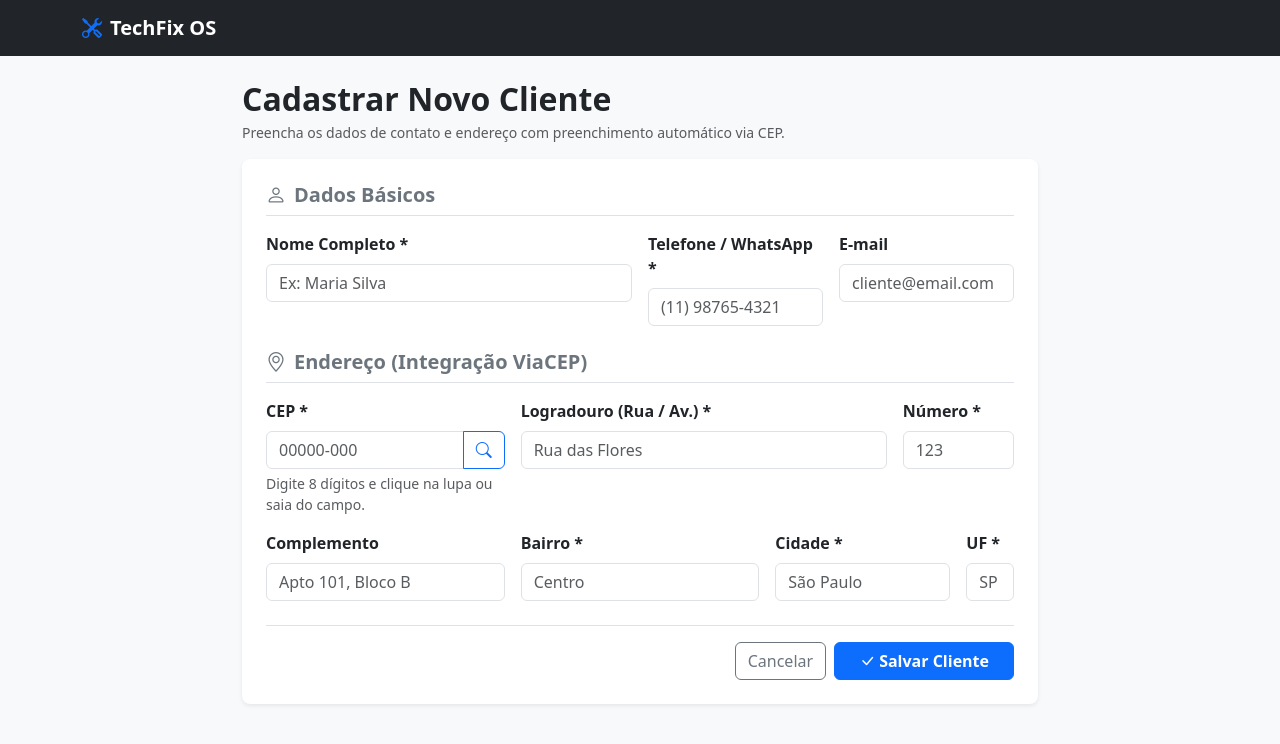
After one commit to CodenameNep/Projeto-final-Springboot-Web, a Spring Boot app: page /clientes/novo in a window 1280 px wide. The commit adds this page. Shown: the top 744 px of the page. Run offline with Spring Boot 4, Linux system fonts and the light colour scheme; a user stored in the database is signed in; some of the project's set-up classes (security, data sources, template engines, error pages and the like) are left out, and stand-ins take their place.

Commit message:
feat: interface de cadastro de clientes com busca dinamica de cep

```diff
--- /dev/null
+++ b/src/main/java/com/assistencia/controller/ClienteController.java
@@ -0,0 +1,128 @@
+package com.assistencia.controller;
+
+import com.assistencia.dto.ClienteDTO;
+import com.assistencia.model.Cliente;
+import com.assistencia.model.Endereco;
+import com.assistencia.service.ClienteService;
+import com.assistencia.service.ViaCepService;
+import jakarta.validation.Valid;
+import java.util.Map;
+import org.springframework.http.ResponseEntity;
+import org.springframework.stereotype.Controller;
+import org.springframework.ui.Model;
+import org.springframework.validation.BindingResult;
+import org.springframework.web.bind.annotation.GetMapping;
+import org.springframework.web.bind.annotation.ModelAttribute;
+import org.springframework.web.bind.annotation.PathVariable;
+import org.springframework.web.bind.annotation.PostMapping;
+import org.springframework.web.bind.annotation.RequestMapping;
+import org.springframework.web.bind.annotation.ResponseBody;
+import org.springframework.web.servlet.mvc.support.RedirectAttributes;
+
+@Controller
+@RequestMapping("/clientes")
+public class ClienteController {
+
+    private final ClienteService clienteService;
+    private final ViaCepService viaCepService;
+
+    public ClienteController(ClienteService clienteService, ViaCepService viaCepService) {
+        this.clienteService = clienteService;
+        this.viaCepService = viaCepService;
+    }
+
+    @GetMapping
+    public String listar(Model model) {
+        model.addAttribute("clientes", clienteService.listarTodos());
+        return "clientes/lista";
+    }
+
+    @GetMapping("/novo")
+    public String novo(Model model) {
+        model.addAttribute("cliente", new ClienteDTO());
+        return "clientes/formulario";
+    }
+
+    @GetMapping("/editar/{id}")
+    public String editar(@PathVariable Long id, Model model) {
+        Cliente cliente = clienteService.buscarPorId(id);
+        ClienteDTO dto = new ClienteDTO();
+        dto.setId(cliente.getId());
+        dto.setNome(cliente.getNome());
+        dto.setTelefone(cliente.getTelefone());
+        dto.setEmail(cliente.getEmail());
+
+        if (cliente.getEndereco() != null) {
+            Endereco end = cliente.getEndereco();
+            dto.setCep(end.getCep());
+            dto.setLogradouro(end.getLogradouro());
+            dto.setNumero(end.getNumero());
+            dto.setComplemento(end.getComplemento());
+            dto.setBairro(end.getBairro());
+            dto.setCidade(end.getCidade());
+            dto.setUf(end.getUf());
+        }
+
+        model.addAttribute("cliente", dto);
+        return "clientes/formulario";
+    }
+
+    @PostMapping
+    public String salvar(@Valid @ModelAttribute("cliente") ClienteDTO dto,
+                         BindingResult erros,
+                         RedirectAttributes flash) {
+        if (erros.hasErrors()) {
+            return "clientes/formulario";
+        }
+
+        Cliente cliente = new Cliente();
+        cliente.setId(dto.getId());
+        cliente.setNome(dto.getNome().trim());
+        cliente.setTelefone(dto.getTelefone().trim());
+        cliente.setEmail(dto.getEmail() != null ? dto.getEmail().trim() : null);
+
+        Endereco endereco = new Endereco();
+        endereco.setCep(dto.getCep().trim());
+        endereco.setLogradouro(dto.getLogradouro().trim());
+        endereco.setNumero(dto.getNumero().trim());
+        endereco.setComplemento(dto.getComplemento() != null ? dto.getComplemento().trim() : null);
+        endereco.setBairro(dto.getBairro().trim());
+        endereco.setCidade(dto.getCidade().trim());
+        endereco.setUf(dto.getUf().trim().toUpperCase());
+
+        cliente.setEndereco(endereco);
+
+        if (dto.getId() == null) {
+            clienteService.salvar(cliente);
+            flash.addFlashAttribute("sucesso", "Cliente cadastrado com sucesso!");
+        } else {
+            clienteService.atualizar(dto.getId(), cliente);
+            flash.addFlashAttribute("sucesso", "Cliente atualizado com sucesso!");
+        }
+
+        return "redirect:/clientes";
+    }
+
+    @PostMapping("/excluir/{id}")
+    public String excluir(@PathVariable Long id, RedirectAttributes flash) {
+        try {
+            clienteService.excluir(id);
+            flash.addFlashAttribute("sucesso", "Cliente excluído com sucesso!");
+        } catch (IllegalStateException e) {
+            flash.addFlashAttribute("erro", e.getMessage());
+        }
+        return "redirect:/clientes";
+    }
+
+    // Endpoint REST para busca dinâmica de CEP via AJAX no frontend
+    @GetMapping("/cep/{cep}")
+    @ResponseBody
+    public ResponseEntity<?> buscarEnderecoPorCep(@PathVariable String cep) {
+        try {
+            Endereco endereco = viaCepService.buscarEnderecoPorCep(cep);
+            return ResponseEntity.ok(endereco);
+        } catch (IllegalArgumentException | IllegalStateException e) {
+            return ResponseEntity.badRequest().body(Map.of("erro", e.getMessage()));
+        }
+    }
+}
--- /dev/null
+++ b/src/main/resources/templates/clientes/formulario.html
@@ -0,0 +1,173 @@
+<!DOCTYPE html>
+<html lang="pt-br" xmlns:th="http://www.thymeleaf.org">
+<head>
+    <meta charset="UTF-8">
+    <meta name="viewport" content="width=device-width, initial-scale=1.0">
+    <title th:text="${cliente.id == null ? 'Novo Cliente - TechFix OS' : 'Editar Cliente - TechFix OS'}">Cliente - TechFix OS</title>
+    <link href="https://cdn.jsdelivr.net/npm/bootstrap@5.3.3/dist/css/bootstrap.min.css" rel="stylesheet">
+    <link rel="stylesheet" href="https://cdn.jsdelivr.net/npm/bootstrap-icons@1.11.3/font/bootstrap-icons.min.css">
+</head>
+<body class="bg-light">
+<nav class="navbar navbar-dark bg-dark">
+    <div class="container">
+        <a class="navbar-brand fw-bold" th:href="@{/}">
+            <i class="bi bi-tools text-primary me-2"></i>TechFix OS
+        </a>
+    </div>
+</nav>
+
+<main class="container py-4" style="max-width: 820px;">
+    <div class="mb-3">
+        <h2 class="fw-bold mb-1" th:text="${cliente.id == null ? 'Cadastrar Novo Cliente' : 'Editar Dados do Cliente'}">Cliente</h2>
+        <p class="text-muted small">Preencha os dados de contato e endereço com preenchimento automático via CEP.</p>
+    </div>
+
+    <div class="card border-0 shadow-sm rounded-3">
+        <div class="card-body p-4">
+            <form th:action="@{/clientes}" th:object="${cliente}" method="post" id="formCliente">
+                <input type="hidden" th:field="*{id}">
+
+                <!-- Dados Pessoais -->
+                <h5 class="fw-bold border-bottom pb-2 mb-3 text-secondary">
+                    <i class="bi bi-person me-2"></i>Dados Básicos
+                </h5>
+                <div class="row g-3 mb-4">
+                    <div class="col-md-6">
+                        <label for="nome" class="form-label fw-semibold">Nome Completo *</label>
+                        <input id="nome" type="text" class="form-control" th:field="*{nome}" placeholder="Ex: Maria Silva" required>
+                        <div class="text-danger small" th:if="${#fields.hasErrors('nome')}" th:errors="*{nome}"></div>
+                    </div>
+                    <div class="col-md-3">
+                        <label for="telefone" class="form-label fw-semibold">Telefone / WhatsApp *</label>
+                        <input id="telefone" type="text" class="form-control" th:field="*{telefone}" placeholder="(11) 98765-4321" required>
+                        <div class="text-danger small" th:if="${#fields.hasErrors('telefone')}" th:errors="*{telefone}"></div>
+                    </div>
+                    <div class="col-md-3">
+                        <label for="email" class="form-label fw-semibold">E-mail</label>
+                        <input id="email" type="email" class="form-control" th:field="*{email}" placeholder="cliente@email.com">
+                        <div class="text-danger small" th:if="${#fields.hasErrors('email')}" th:errors="*{email}"></div>
+                    </div>
+                </div>
+
+                <!-- Endereço com Busca de CEP -->
+                <h5 class="fw-bold border-bottom pb-2 mb-3 text-secondary">
+                    <i class="bi bi-geo-alt me-2"></i>Endereço (Integração ViaCEP)
+                </h5>
+
+                <div class="row g-3 mb-3">
+                    <div class="col-md-4">
+                        <label for="cep" class="form-label fw-semibold">CEP *</label>
+                        <div class="input-group">
+                            <input id="cep" type="text" class="form-control" th:field="*{cep}" placeholder="00000-000" maxlength="9" required>
+                            <button type="button" class="btn btn-outline-primary" id="btnBuscarCep" title="Consultar no ViaCEP">
+                                <i class="bi bi-search" id="iconBuscar"></i>
+                                <span class="spinner-border spinner-border-sm d-none" id="spinnerCep" role="status"></span>
+                            </button>
+                        </div>
+                        <div class="form-text small" id="msgCep">Digite 8 dígitos e clique na lupa ou saia do campo.</div>
+                        <div class="text-danger small" th:if="${#fields.hasErrors('cep')}" th:errors="*{cep}"></div>
+                    </div>
+                    <div class="col-md-6">
+                        <label for="logradouro" class="form-label fw-semibold">Logradouro (Rua / Av.) *</label>
+                        <input id="logradouro" type="text" class="form-control" th:field="*{logradouro}" placeholder="Rua das Flores" required>
+                        <div class="text-danger small" th:if="${#fields.hasErrors('logradouro')}" th:errors="*{logradouro}"></div>
+                    </div>
+                    <div class="col-md-2">
+                        <label for="numero" class="form-label fw-semibold">Número *</label>
+                        <input id="numero" type="text" class="form-control" th:field="*{numero}" placeholder="123" required>
+                        <div class="text-danger small" th:if="${#fields.hasErrors('numero')}" th:errors="*{numero}"></div>
+                    </div>
+                </div>
+
+                <div class="row g-3 mb-4">
+                    <div class="col-md-4">
+                        <label for="complemento" class="form-label fw-semibold">Complemento</label>
+                        <input id="complemento" type="text" class="form-control" th:field="*{complemento}" placeholder="Apto 101, Bloco B">
+                        <div class="text-danger small" th:if="${#fields.hasErrors('complemento')}" th:errors="*{complemento}"></div>
+                    </div>
+                    <div class="col-md-4">
+                        <label for="bairro" class="form-label fw-semibold">Bairro *</label>
+                        <input id="bairro" type="text" class="form-control" th:field="*{bairro}" placeholder="Centro" required>
+                        <div class="text-danger small" th:if="${#fields.hasErrors('bairro')}" th:errors="*{bairro}"></div>
+                    </div>
+                    <div class="col-md-3">
+                        <label for="cidade" class="form-label fw-semibold">Cidade *</label>
+                        <input id="cidade" type="text" class="form-control" th:field="*{cidade}" placeholder="São Paulo" required>
+                        <div class="text-danger small" th:if="${#fields.hasErrors('cidade')}" th:errors="*{cidade}"></div>
+                    </div>
+                    <div class="col-md-1">
+                        <label for="uf" class="form-label fw-semibold">UF *</label>
+                        <input id="uf" type="text" class="form-control text-uppercase" th:field="*{uf}" placeholder="SP" maxlength="2" required>
+                        <div class="text-danger small" th:if="${#fields.hasErrors('uf')}" th:errors="*{uf}"></div>
+                    </div>
+                </div>
+
+                <div class="d-flex justify-content-end gap-2 border-top pt-3">
+                    <a class="btn btn-outline-secondary" th:href="@{/clientes}">Cancelar</a>
+                    <button type="submit" class="btn btn-primary px-4 fw-semibold">
+                        <i class="bi bi-check-lg me-1"></i>Salvar Cliente
+                    </button>
+                </div>
+            </form>
+        </div>
+    </div>
+</main>
+
+<script>
+    const cepInput = document.getElementById('cep');
+    const btnBuscarCep = document.getElementById('btnBuscarCep');
+    const msgCep = document.getElementById('msgCep');
+    const iconBuscar = document.getElementById('iconBuscar');
+    const spinnerCep = document.getElementById('spinnerCep');
+
+    function buscarCep() {
+        const cepValor = cepInput.value.replace(/\D/g, '');
+        if (cepValor.length !== 8) {
+            msgCep.className = 'form-text text-warning small';
+            msgCep.textContent = 'Informe um CEP válido com 8 dígitos para consultar.';
+            return;
+        }
+
+        // Feedback visual de carregando
+        iconBuscar.classList.add('d-none');
+        spinnerCep.classList.remove('d-none');
+        msgCep.className = 'form-text text-primary small';
+        msgCep.textContent = 'Consultando ViaCEP...';
+
+        fetch('/clientes/cep/' + cepValor)
+            .then(async response => {
+                const data = await response.json();
+                if (!response.ok) {
+                    throw new Error(data.erro || 'CEP não encontrado');
+                }
+                return data;
+            })
+            .then(endereco => {
+                document.getElementById('logradouro').value = endereco.logradouro || '';
+                document.getElementById('bairro').value = endereco.bairro || '';
+                document.getElementById('cidade').value = endereco.cidade || '';
+                document.getElementById('uf').value = endereco.uf || '';
+                msgCep.className = 'form-text text-success small';
+                msgCep.textContent = '✓ Endereço preenchido automaticamente pelo ViaCEP!';
+                document.getElementById('numero').focus();
+            })
+            .catch(err => {
+                msgCep.className = 'form-text text-danger small';
+                msgCep.textContent = '✕ ' + err.message;
+            })
+            .finally(() => {
+                iconBuscar.classList.remove('d-none');
+                spinnerCep.classList.add('d-none');
+            });
+    }
+
+    btnBuscarCep.addEventListener('click', buscarCep);
+    cepInput.addEventListener('blur', () => {
+        if (cepInput.value.trim() !== '') {
+            buscarCep();
+        }
+    });
+</script>
+<script src="https://cdn.jsdelivr.net/npm/bootstrap@5.3.3/dist/js/bootstrap.bundle.min.js"></script>
+</body>
+</html>
--- a/src/main/resources/templates/index.html
+++ b/src/main/resources/templates/index.html
@@ -19,6 +19,11 @@
                 <span class="navbar-toggler-icon"></span>
             </button>
             <div class="collapse navbar-collapse" id="navContent">
+                <ul class="navbar-nav me-auto">
+                    <li class="nav-item">
+                        <a class="nav-link text-light" th:href="@{/clientes}">Clientes</a>
+                    </li>
+                </ul>
                 <ul class="navbar-nav ms-auto align-items-center">
                     <li class="nav-item me-3" sec:authorize="hasRole('ADMIN')">
                         <a class="nav-link text-light" th:href="@{/usuarios}">Gerenciar usuários</a>
```
Also changed, not shown: src/main/java/com/assistencia/dto/ClienteDTO.java (added, +141 -0 lines), src/main/resources/templates/clientes/lista.html (added, +122 -0 lines).
